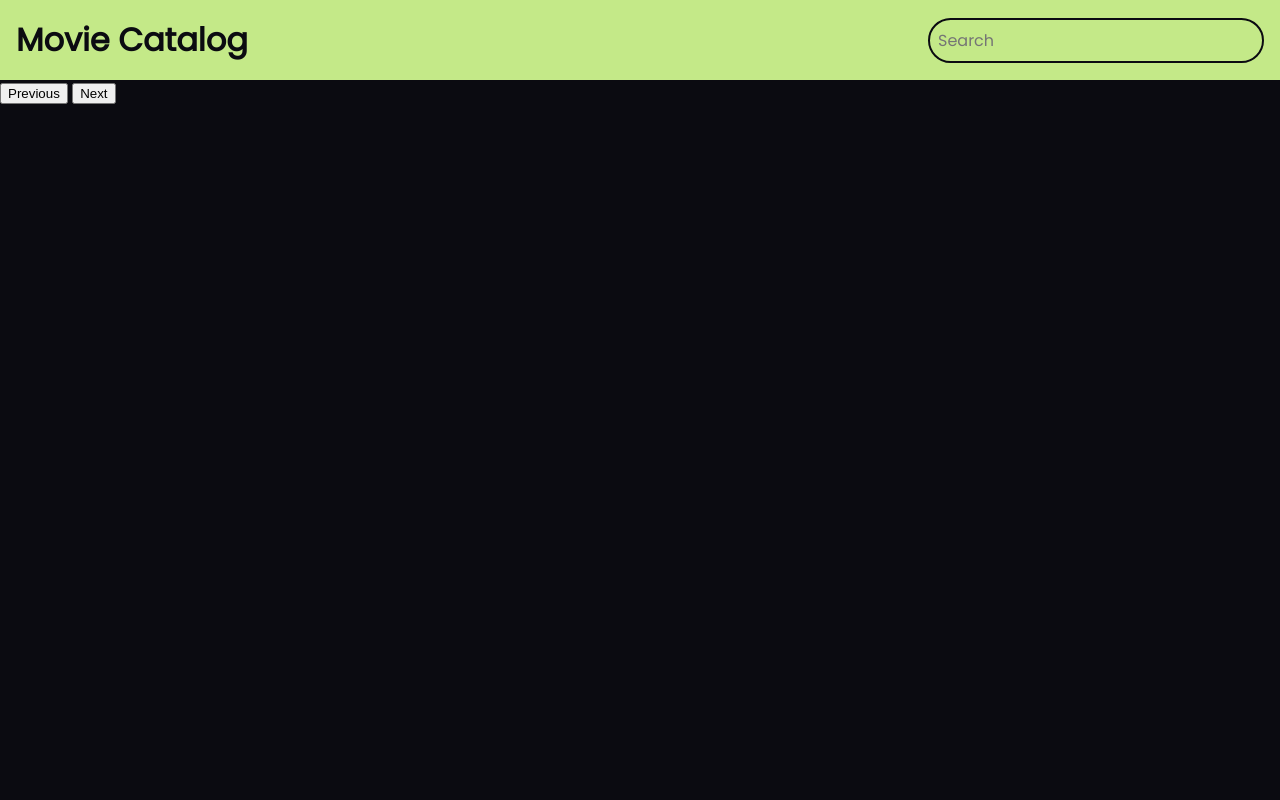
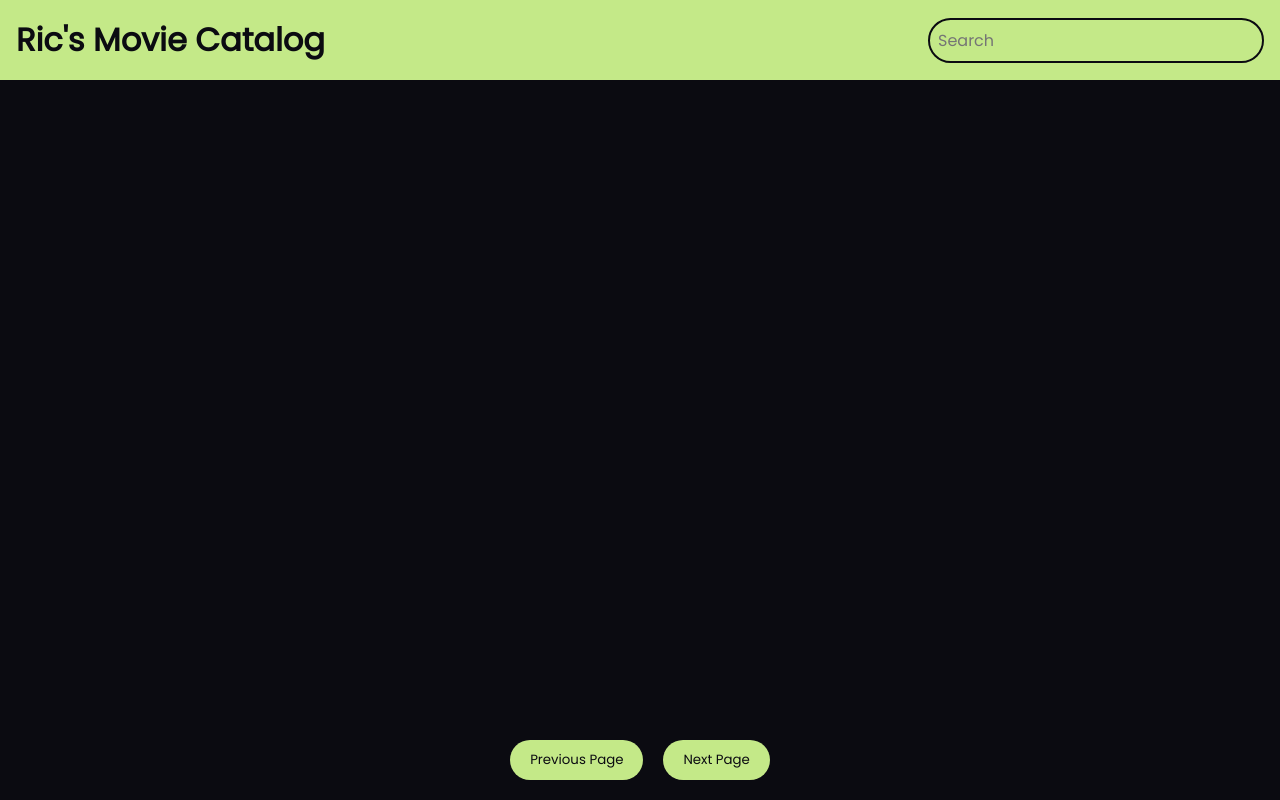
Before and after one commit to TooIneptNeedToLearn/Movie-Catalog, a plain HTML site: page index.html in a window 1280 px wide. Drawn offline with Linux system fonts and the light colour scheme; no server answers.

Commit message:
finalized the page feature and it is complete

```diff
--- a/index.html
+++ b/index.html
@@ -8,14 +8,16 @@
   </head>
   <body>
     <header>
-      <h1 onclick="showMovies()" class="Movie-header">Movie Catalog</h1>
+      <h1 onclick="showMovies()" class="Movie-header">Ric's Movie Catalog</h1>
       <form id="form">
         <input type="text" id="search" class="search" placeholder="Search" />
       </form>
     </header>
     <div class="container" id="container"></div>
-    <button id="prev" onclick="prevPage()">Previous</button>
-    <button id="next" onclick=" nextPage()">Next</button>
+    <div class="navbuttons" id="navbuttons">
+      <button id="prev" onclick="prevPage()">Previous Page</button>
+      <button id="next" onclick=" nextPage()">Next Page</button>
+    </div>
   </body>
   <script src="script.js"></script>
 </html>
--- a/script.js
+++ b/script.js
@@ -56,6 +56,7 @@ const showMovies = async () => {
   </div>`
     )
     .join("");
+  document.getElementById("navbuttons").style.display = "";
 };
 
 const searchmovies = async (name) => {
@@ -75,6 +76,7 @@ const searchmovies = async (name) => {
     </div>`
     )
     .join("");
+  document.getElementById("navbuttons").style.display = "none";
 };
 
 const moviedetails = async (id) => {
@@ -114,6 +116,7 @@ const moviedetails = async (id) => {
     </div>
 
   </div>`;
+  document.getElementById("navbuttons").style.display = "none";
 };
 
 form.addEventListener("submit", (e) => {
--- a/style.css
+++ b/style.css
@@ -158,3 +158,31 @@ h1 {
   display: grid;
   grid-template-columns: auto auto auto auto;
 }
+
+.navbuttons {
+  display: flex;
+  justify-content: center;
+  position: fixed;
+  bottom: 20px;
+  width: 100%;
+  z-index: 999;
+}
+
+#prev,
+#next {
+  padding: 10px 20px;
+  margin: 0 10px;
+  background-color: var(--secondary-color);
+  border: none;
+  border-radius: 20px;
+  color: var(--primary-color);
+  font-family: 'Poppins', sans-serif;
+  cursor: pointer;
+  transition: background-color 0.3s, color 0.3s;
+}
+
+#prev:hover,
+#next:hover {
+  background-color: transparent;
+  color: var(--secondary-color);
+}
```
